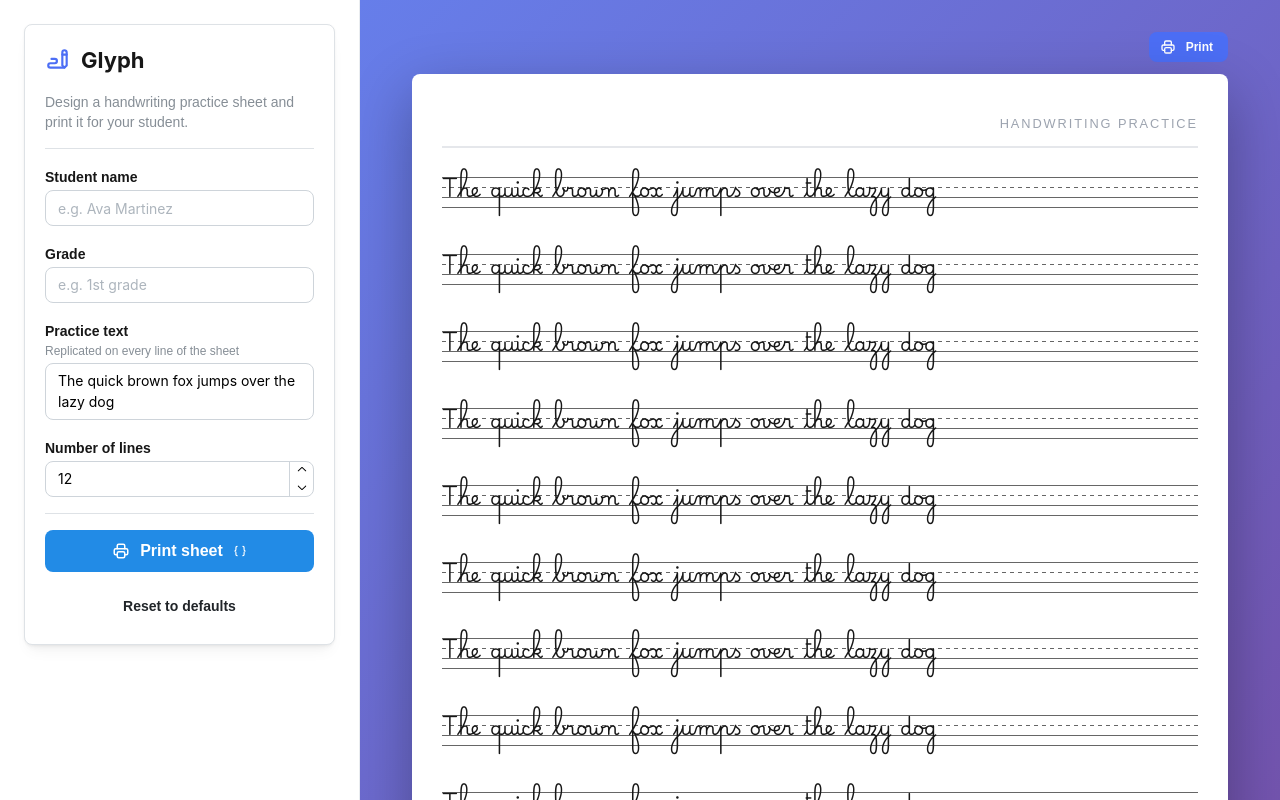
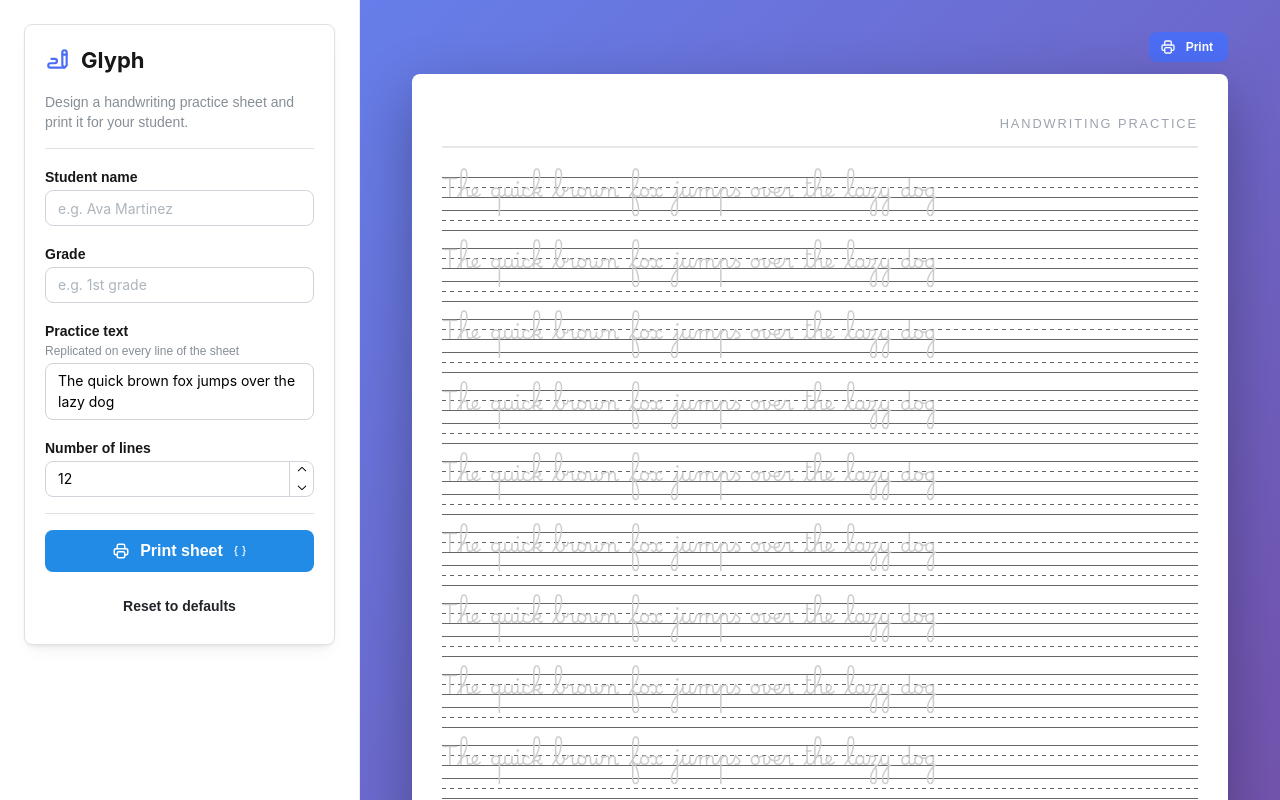
Before and after one commit to faber-numeris/glyph, a Next.js app: page / in a window 1280 px wide. Shown: the top 800 px of the page. Built offline with nearby package versions, Linux system fonts and the light colour scheme.

Commit message:
fix: issue with the tooltip when printing

```diff
--- a/components/HandwritingSheet.module.css
+++ b/components/HandwritingSheet.module.css
@@ -50,9 +50,10 @@
 }
 
 .writingLine {
-    flex: 1 1 auto;
+    margin-bottom: 2px;
     font-family: "Marelle Baton", cursive;
     font-size: 20px;
+    color: #CCCCCC;
     background-image:
             linear-gradient(#666, #666),
             repeating-linear-gradient(
--- a/components/HandwritingSheet.tsx
+++ b/components/HandwritingSheet.tsx
@@ -22,13 +22,14 @@ export const HandwritingSheet = () => {
 
             <div className={styles.writingLines}>
                 {Array.from({length: lines}).map((_, index) => (
-                    <>
-                        <div className={styles.writingLine} key={index}>
+                    <div key={index}>
+                        <div className={styles.writingLine}>
                             {practiceText}
                         </div>
-
-                    </>
-
+                        <div className={styles.writingLine}>
+                            &nbsp;
+                        </div>
+                    </div>
                 ))}
             </div>
         </div>
--- a/components/Sidebar.tsx
+++ b/components/Sidebar.tsx
@@ -1,19 +1,7 @@
 "use client";
 
-import {
-  Button,
-  Divider,
-  Group,
-  NumberInput,
-  Paper,
-  Stack,
-  Text,
-  Textarea,
-  TextInput,
-  Title,
-  Tooltip,
-} from "@mantine/core";
-import { IconBraces, IconPrinter, IconWriting } from "@tabler/icons-react";
+import {Button, Divider, Group, NumberInput, Paper, Stack, Text, Textarea, TextInput, Title,} from "@mantine/core";
+import {IconBraces, IconPrinter, IconWriting} from "@tabler/icons-react";
 import {
     resetSettings,
     setGrade,
@@ -21,13 +9,13 @@ import {
     setPracticeText,
     setStudentName,
 } from "@/lib/features/settings/settingsSlice";
-import { useAppDispatch, useAppSelector } from "@/lib/store";
+import {useAppDispatch, useAppSelector} from "@/lib/store";
 
 interface SidebarProps {
     onPrint: () => void;
 }
 
-export function Sidebar({ onPrint }: SidebarProps) {
+export function Sidebar({onPrint}: SidebarProps) {
     const settings = useAppSelector((state) => state.sheetData);
     const dispatch = useAppDispatch();
 
@@ -36,14 +24,14 @@ export function Sidebar({ onPrint }: SidebarProps) {
             <Paper shadow="sm" radius="md" p="lg" withBorder className="sidebar-paper">
                 <Stack gap="md">
                     <Group gap="xs">
-            <IconWriting size={26} color="var(--mantine-color-indigo-6)" />
+                        <IconWriting size={26} color="var(--mantine-color-indigo-6)"/>
                         <Title order={3}>Glyph</Title>
                     </Group>
                     <Text size="sm" c="dimmed">
                         Design a handwriting practice sheet and print it for your student.
                     </Text>
 
-          <Divider />
+                    <Divider/>
 
                     <TextInput
                         label="Student name"
@@ -82,19 +70,17 @@ export function Sidebar({ onPrint }: SidebarProps) {
                         }}
                     />
 
-          <Divider />
+                    <Divider/>
 
-          <Tooltip label="Prints only the practice sheet">
                     <Button
                         fullWidth
                         size="md"
-              leftSection={<IconPrinter size={18} />}
-              rightSection={<IconBraces size={14} />}
+                        leftSection={<IconPrinter size={18}/>}
+                        rightSection={<IconBraces size={14}/>}
                         onClick={onPrint}
                     >
                         Print sheet
                     </Button>
-          </Tooltip>
 
                     <Button
                         fullWidth
```
Lines whose indentation alone changed are shown as unchanged.
